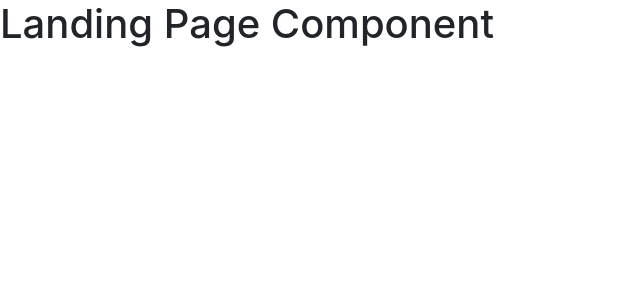
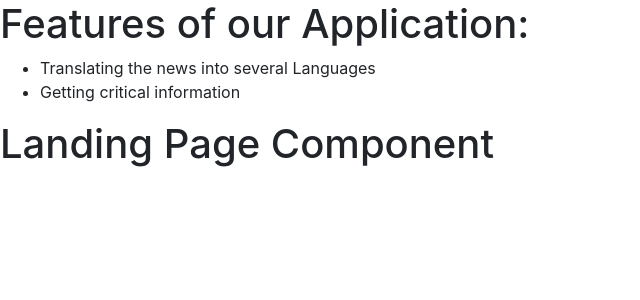
Before and after one commit to Codubee/TranslateNewsTTH4-5, a React (Create React App) app in the folder frontend/: page / in a window 1280 px wide. Shown: the top 300 px of the page, without its empty margins (0-640 px from the left). Built offline with nearby package versions, Linux system fonts and the light colour scheme.

Commit message:
Features component

```diff
--- /dev/null
+++ b/frontend/src/components/Features.js
@@ -0,0 +1,14 @@
+import React from 'react'
+function Features(){
+    return (
+        <div className="features">
+            <h1>Features of our Application: </h1>
+            <ul>
+                <li> Translating the news into several Languages </li>
+                <li> Getting critical information</li>
+            </ul>
+        </div>
+    )
+}
+
+export default Features;
--- a/frontend/src/views/LandingPage.js
+++ b/frontend/src/views/LandingPage.js
@@ -1,9 +1,10 @@
 import React from 'react';
+import Features from '../components/Features';
 
 function LandingPage(){
     return(
         <div>
-            {/* Insert your created components here */}
+            <Features></Features>
             <h1>Landing Page Component</h1>
         </div>
     )
```
